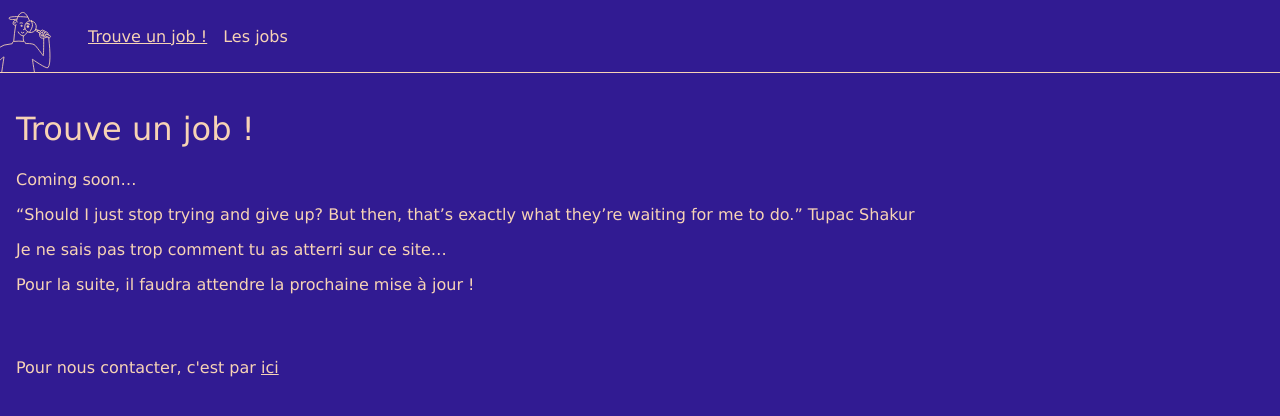
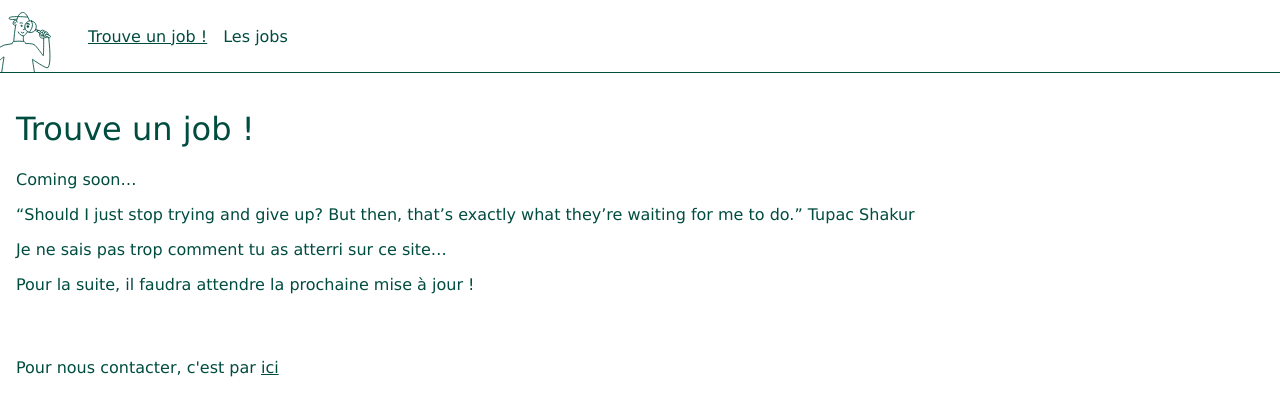
Before and after one commit to Ju4/Hessistant, a Jekyll site: the page built from index.md, in a window 1280 px wide. Shown: the top 416 px of the page. Built offline with Jekyll 4.4.1, drawn with Linux system fonts in a browser that asks for light colours.

Commit message:
Change colors

```diff
--- a/_sass/styles.scss
+++ b/_sass/styles.scss
@@ -1,7 +1,7 @@
 body {
   font-family: Verdana, Arial, Sans-serif;
-  background-color: #311B92;
-  color: #F7D3B5;
+  background-color: #FFF;
+  color: #004D40;
 }
 h1, h2 {
   font-weight: normal;
@@ -10,7 +10,7 @@ h2 {
   font-style: italic;
 }
 a {
-  color: #F7D3B5;
+  color: #004D40;
 }
 footer, .page_content {
   padding: 16px;
```
Also changed, not shown: assets/images/logo.svg, assets/images/oops.svg.
